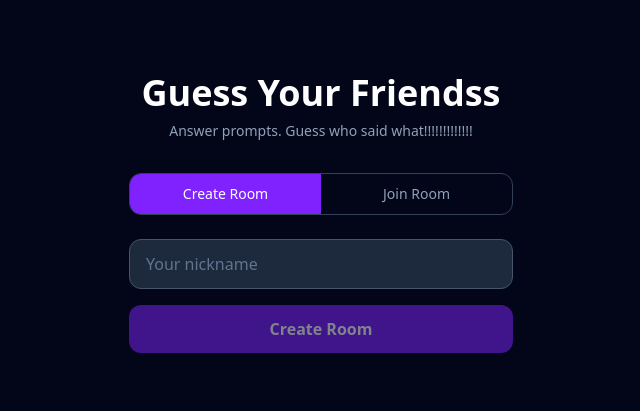
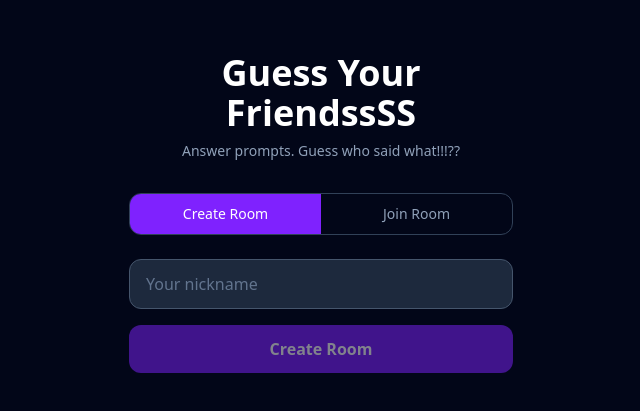
Before and after one commit to jlucki13/guess-your-friends, a Next.js app: page / in a window 1280 px wide. Shown: the part 187-598 px from the top of the page, without its empty margins (319-959 px from the left). Built offline with nearby package versions, Linux system fonts and the light colour scheme.

Commit message:
updated title in layout

```diff
--- a/app/page.tsx
+++ b/app/page.tsx
@@ -69,9 +69,9 @@ export default function Home() {
   return (
     <main className="min-h-screen flex flex-col items-center justify-center p-6">
       <div className="w-full max-w-sm">
-        <h1 className="text-4xl font-bold text-center mb-2">Guess Your Friendss</h1>
+        <h1 className="text-4xl font-bold text-center mb-2">Guess Your FriendssSS</h1>
         <p className="text-slate-400 text-center mb-8 text-sm">
-          Answer prompts. Guess who said what!!!!!!!!!!!!!
+          Answer prompts. Guess who said what!!!??
         </p>
 
         <div className="flex rounded-xl overflow-hidden mb-6 border border-slate-700">
```
